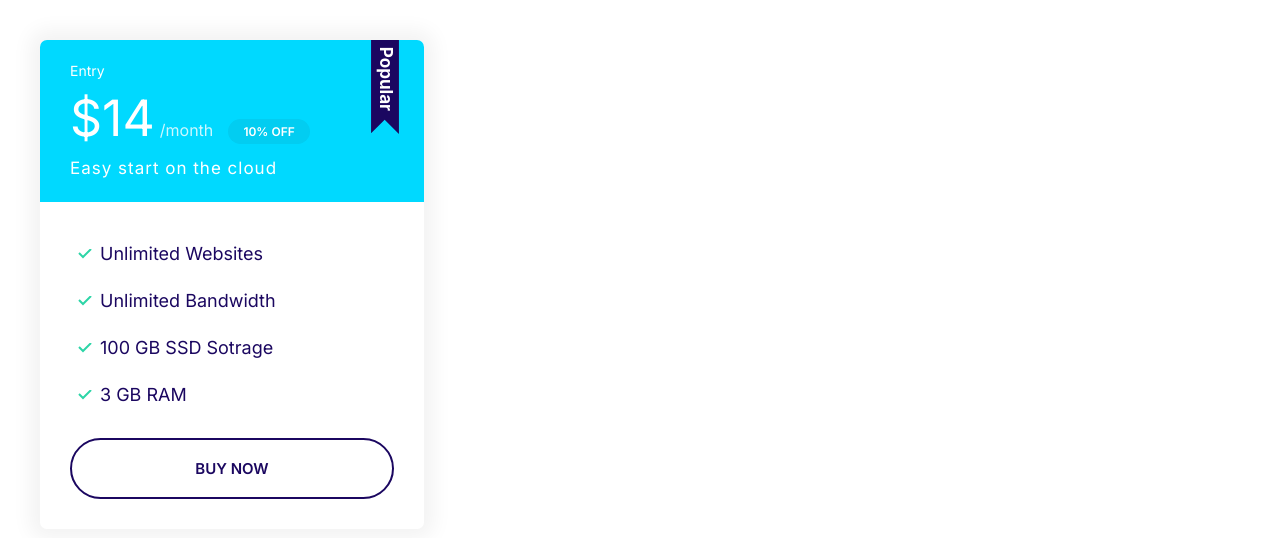
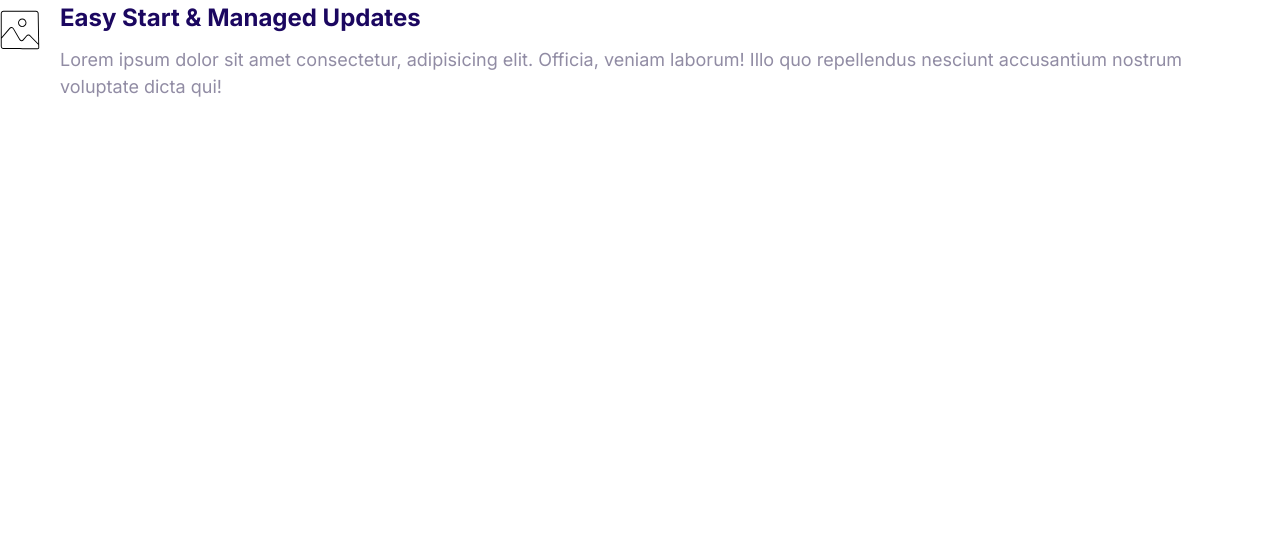
Before and after one commit to creatcoder/web3.0, a plain HTML site: page index.html in a window 1280 px wide. Drawn offline with Linux system fonts and the light colour scheme.

Commit message:
Create media.

```diff
--- a/css/styles.css
+++ b/css/styles.css
@@ -384,3 +384,20 @@ a{
         font-size: 1.7rem;
     }
 }
+
+/* media */
+.media{
+    display: flex;
+}
+
+.media__title{
+    margin-top: 0;
+}
+
+.media__body{
+    margin: 0 2rem;
+}
+
+.media__image{
+    margin-top: 1rem;
+}
--- a/index.html
+++ b/index.html
@@ -15,26 +15,19 @@
     <link rel="stylesheet" href="css/styles.css" />
   </head>
   <body>
-    <div style="width: 30%; padding: 4rem">
-      <div class="plan plan--popular">
-        <div class="card card--secondary">
-          <header class="card__header">
-            <h3 class="plan__name">Entry</h3>
-            <span class="plan__price">$14</span>
-            <span class="plan__billing-cycle">/month</span>
-            <span class="badge badge--secondary badge--small">10% OFF</span>
-            <span class="plan__description">Easy start on the cloud</span>
-          </header>
-          <div class="card__body">
-            <ul class="list list--tick">
-              <li class="list__item">Unlimited Websites</li>
-              <li class="list__item">Unlimited Bandwidth</li>
-              <li class="list__item">100 GB SSD Sotrage</li>
-              <li class="list__item">3 GB RAM</li>
-            </ul>
-            <button class="btn btn--outline btn--block">Buy Now</button>
-          </div>
-        </div>
+    <div class="media">
+      <div class="media__image">
+        <svg class="icon icon--primary">
+          <use xlink:href="images/sprite.svg#snap"></use>
+        </svg>
+      </div>
+      <div class="media__body">
+        <h3 class="media__title">Easy Start & Managed Updates</h3>
+        <p>
+          Lorem ipsum dolor sit amet consectetur, adipisicing elit. Officia,
+          veniam laborum! Illo quo repellendus nesciunt accusantium nostrum
+          voluptate dicta qui!
+        </p>
       </div>
     </div>
   </body>
```
Also changed, not shown: components/media.html (added, +15 -0 lines).
